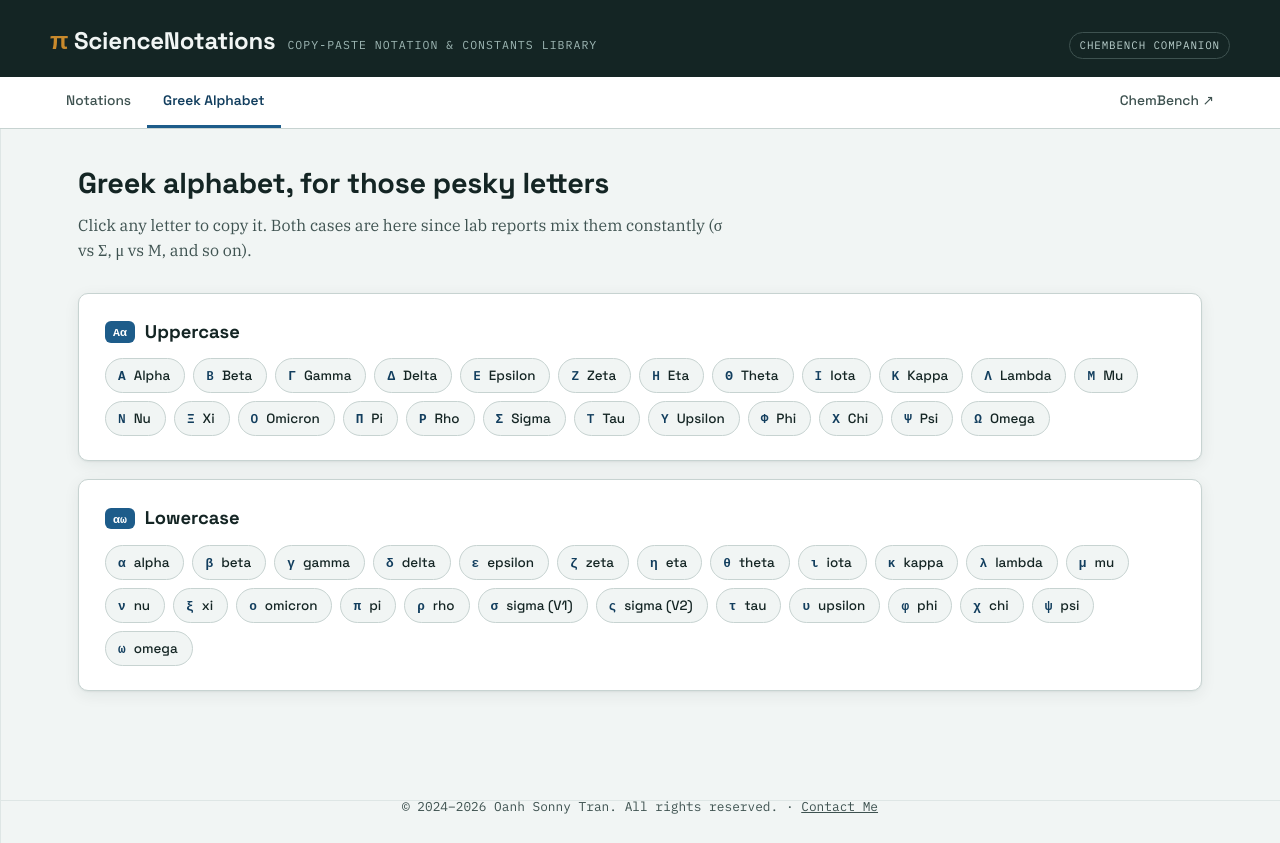
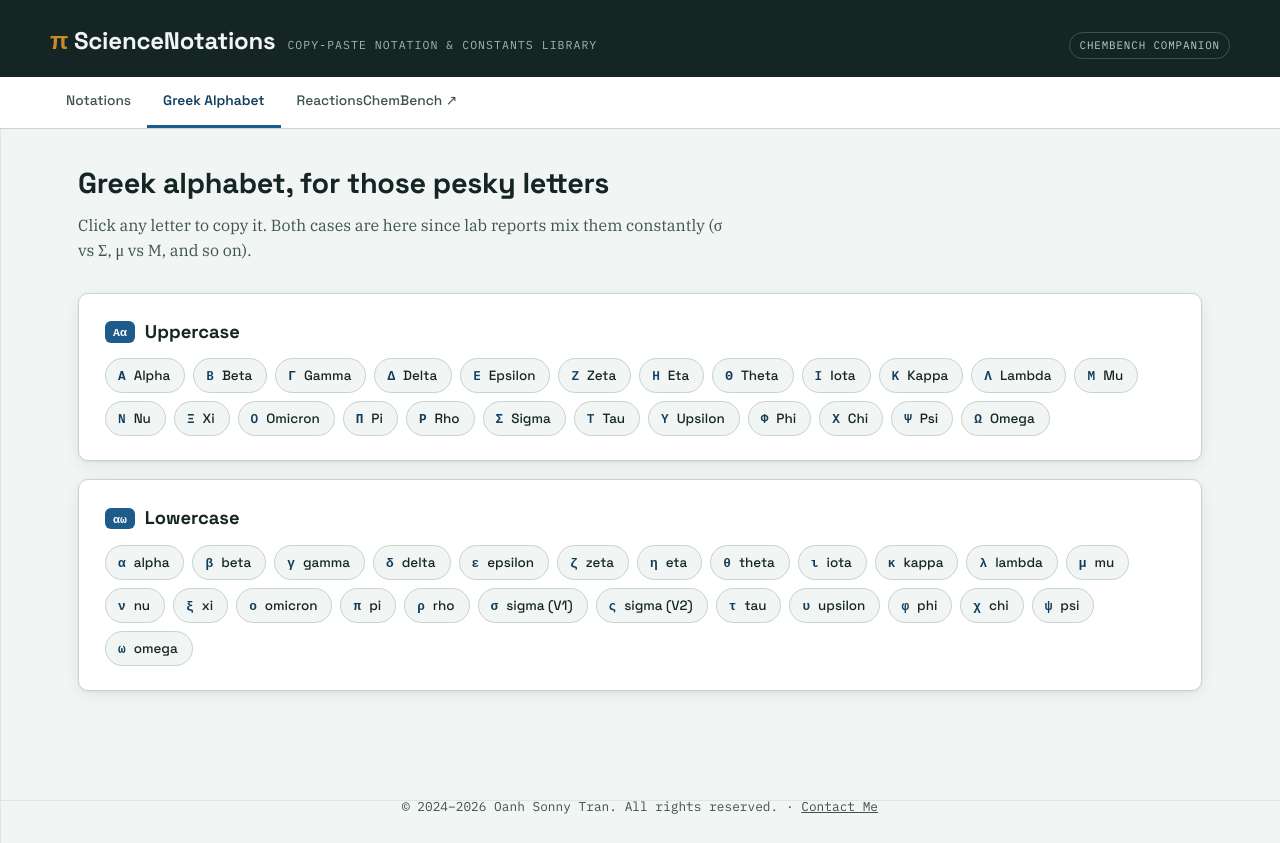
Before and after one commit to MadebySonny/ChemScienceNotation, a plain HTML site: page greek-alphabet.html in a window 1280 px wide. Drawn offline with Linux system fonts and the light colour scheme.

Commit message:
Update greek-alphabet.html

```diff
--- a/greek-alphabet.html
+++ b/greek-alphabet.html
@@ -25,6 +25,7 @@
   <div class="nav-inner">
     <a class="nav-link" href="index.html">Notations</a>
     <a class="nav-link active" href="greek-alphabet.html">Greek Alphabet</a>
+    <a class="nav-link" href="reactions.html">Reactions</a.
     <a class="nav-link external" href="https://o-tran.github.io/chembench/" target="_blank" rel="noopener">ChemBench ↗</a>
   </div>
 </nav>
```
